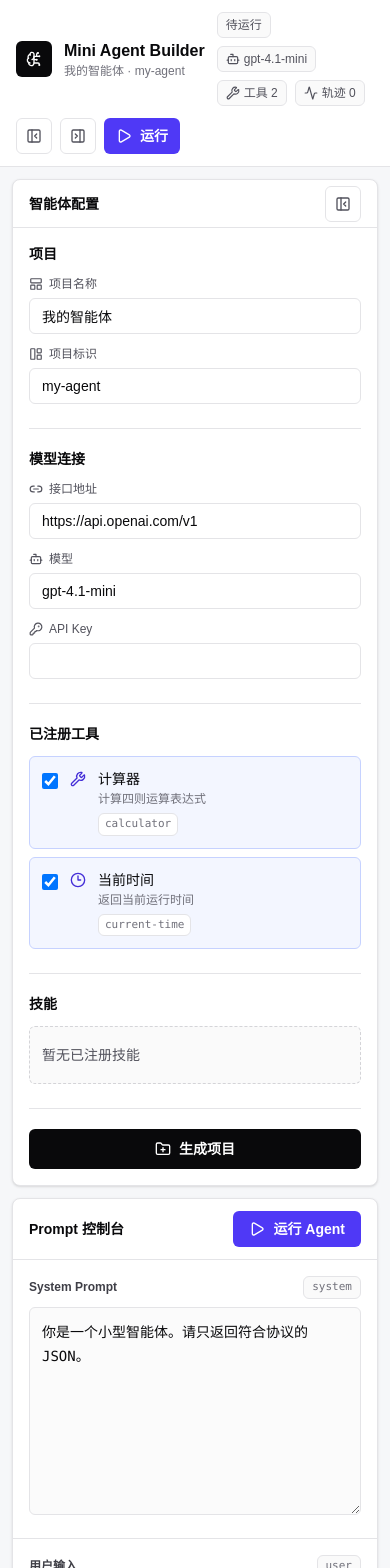
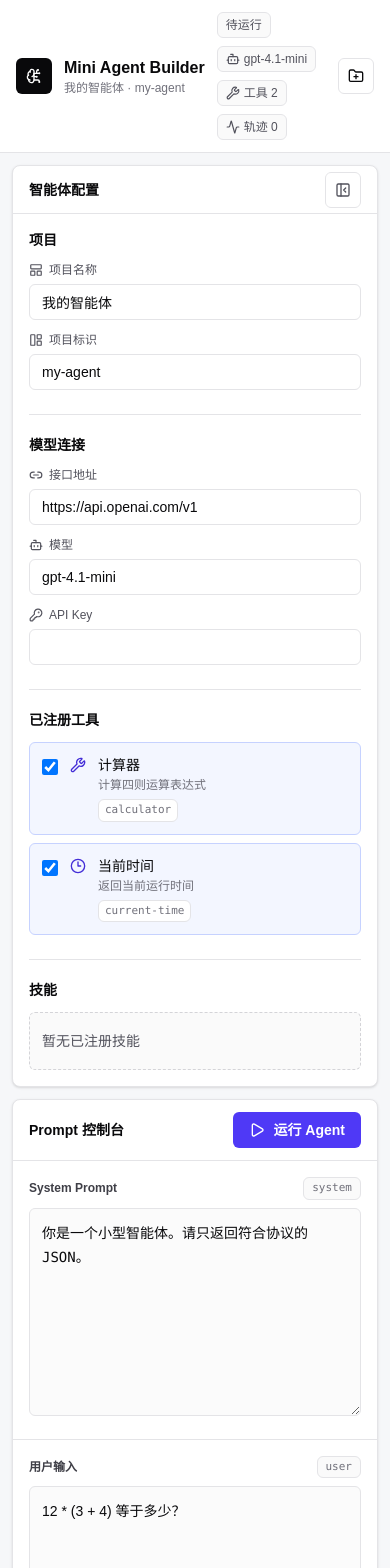
Before and after one commit to superNos/mini-agent, a Next.js app in the folder apps/builder/: page / in a window 390 px wide. Shown: the top 1568 px of the page. Built offline with nearby package versions, Linux system fonts and the light colour scheme.

Commit message:
style: deduplicate builder actions

```diff
--- a/apps/builder/app/page.tsx
+++ b/apps/builder/app/page.tsx
@@ -219,19 +219,15 @@ function SectionHeader({ title }: { title: string }) {
 function ConfigSidebar({
   state,
   isCollapsed,
-  isCreating,
   onToggleCollapse,
   onFieldChange,
   onToggleTool,
-  onCreateProject,
 }: {
   state: BuilderState;
   isCollapsed: boolean;
-  isCreating: boolean;
   onToggleCollapse: () => void;
   onFieldChange: <Key extends keyof BuilderState>(field: Key, value: BuilderState[Key]) => void;
   onToggleTool: (toolId: ToolId) => void;
-  onCreateProject: () => void;
 }) {
   if (isCollapsed) {
     return (
@@ -269,19 +265,6 @@ function ConfigSidebar({
           <span className="absolute -right-0.5 -top-0.5 min-w-4 rounded-full bg-zinc-700 px-1 text-[10px] font-semibold leading-4 text-white">
             {state.selectedSkills.length}
           </span>
-        </button>
-        <button
-          type="button"
-          title="生成项目"
-          onClick={onCreateProject}
-          disabled={isCreating}
-          className="mt-auto inline-flex h-9 w-9 items-center justify-center rounded-md bg-zinc-950 text-white transition hover:bg-zinc-800 disabled:cursor-not-allowed disabled:bg-zinc-400"
-        >
-          {isCreating ? (
-            <Loader2 className="h-4 w-4 animate-spin" aria-hidden="true" />
-          ) : (
-            <FolderPlus className="h-4 w-4" aria-hidden="true" />
-          )}
         </button>
       </aside>
     );
@@ -393,21 +376,6 @@ function ConfigSidebar({
           </div>
         </section>
 
-        <section className="border-t border-zinc-200 pt-5">
-          <button
-            type="button"
-            onClick={onCreateProject}
-            disabled={isCreating}
-            className="inline-flex h-10 w-full items-center justify-center gap-2 whitespace-nowrap rounded-md bg-zinc-950 px-4 text-sm font-semibold text-white transition hover:bg-zinc-800 disabled:cursor-not-allowed disabled:bg-zinc-400"
-          >
-            {isCreating ? (
-              <Loader2 className="h-4 w-4 animate-spin" aria-hidden="true" />
-            ) : (
-              <FolderPlus className="h-4 w-4" aria-hidden="true" />
-            )}
-            {isCreating ? "生成中..." : "生成项目"}
-          </button>
-        </section>
       </div>
     </aside>
   );
@@ -912,45 +880,20 @@ export default function BuilderPage() {
           </div>
 
           <div className="flex items-center gap-2">
-            <IconButton label={isConfigCollapsed ? "展开配置" : "收起配置"} onClick={() => setIsConfigCollapsed((current) => !current)}>
-              {isConfigCollapsed ? (
-                <PanelLeftOpen className="h-4 w-4" aria-hidden="true" />
-              ) : (
-                <PanelLeftClose className="h-4 w-4" aria-hidden="true" />
-              )}
-            </IconButton>
-            <IconButton label={isTraceCollapsed ? "展开轨迹" : "收起轨迹"} onClick={() => setIsTraceCollapsed((current) => !current)}>
-              {isTraceCollapsed ? (
-                <PanelRightOpen className="h-4 w-4" aria-hidden="true" />
-              ) : (
-                <PanelRightClose className="h-4 w-4" aria-hidden="true" />
-              )}
-            </IconButton>
             <button
               type="button"
               onClick={createProject}
               disabled={isCreating}
-              className="hidden h-9 items-center justify-center gap-2 whitespace-nowrap rounded-md border border-zinc-200 bg-white px-3 text-sm font-semibold text-zinc-950 transition hover:bg-zinc-50 disabled:cursor-not-allowed disabled:text-zinc-400 sm:inline-flex"
+              aria-label="生成项目"
+              title="生成项目"
+              className="inline-flex h-9 w-9 items-center justify-center gap-2 whitespace-nowrap rounded-md border border-zinc-200 bg-white text-sm font-semibold text-zinc-950 transition hover:bg-zinc-50 disabled:cursor-not-allowed disabled:text-zinc-400 sm:w-auto sm:px-3"
             >
               {isCreating ? (
                 <Loader2 className="h-4 w-4 animate-spin" aria-hidden="true" />
               ) : (
                 <FolderPlus className="h-4 w-4" aria-hidden="true" />
               )}
-              生成项目
-            </button>
-            <button
-              type="button"
-              onClick={runAgent}
-              disabled={isRunning}
-              className="inline-flex h-9 items-center justify-center gap-2 whitespace-nowrap rounded-md bg-indigo-600 px-3 text-sm font-semibold text-white transition hover:bg-indigo-500 disabled:cursor-not-allowed disabled:bg-indigo-300"
-            >
-              {isRunning ? (
-                <Loader2 className="h-4 w-4 animate-spin" aria-hidden="true" />
-              ) : (
-                <Play className="h-4 w-4" aria-hidden="true" />
-              )}
-              运行
+              <span className="hidden sm:inline">{isCreating ? "生成中..." : "生成项目"}</span>
             </button>
           </div>
         </div>
@@ -971,11 +914,9 @@ export default function BuilderPage() {
         <ConfigSidebar
           state={state}
           isCollapsed={isConfigCollapsed}
-          isCreating={isCreating}
           onToggleCollapse={() => setIsConfigCollapsed((current) => !current)}
           onFieldChange={updateField}
           onToggleTool={toggleTool}
-          onCreateProject={createProject}
         />
 
         <div className="min-w-0 space-y-3">
```
